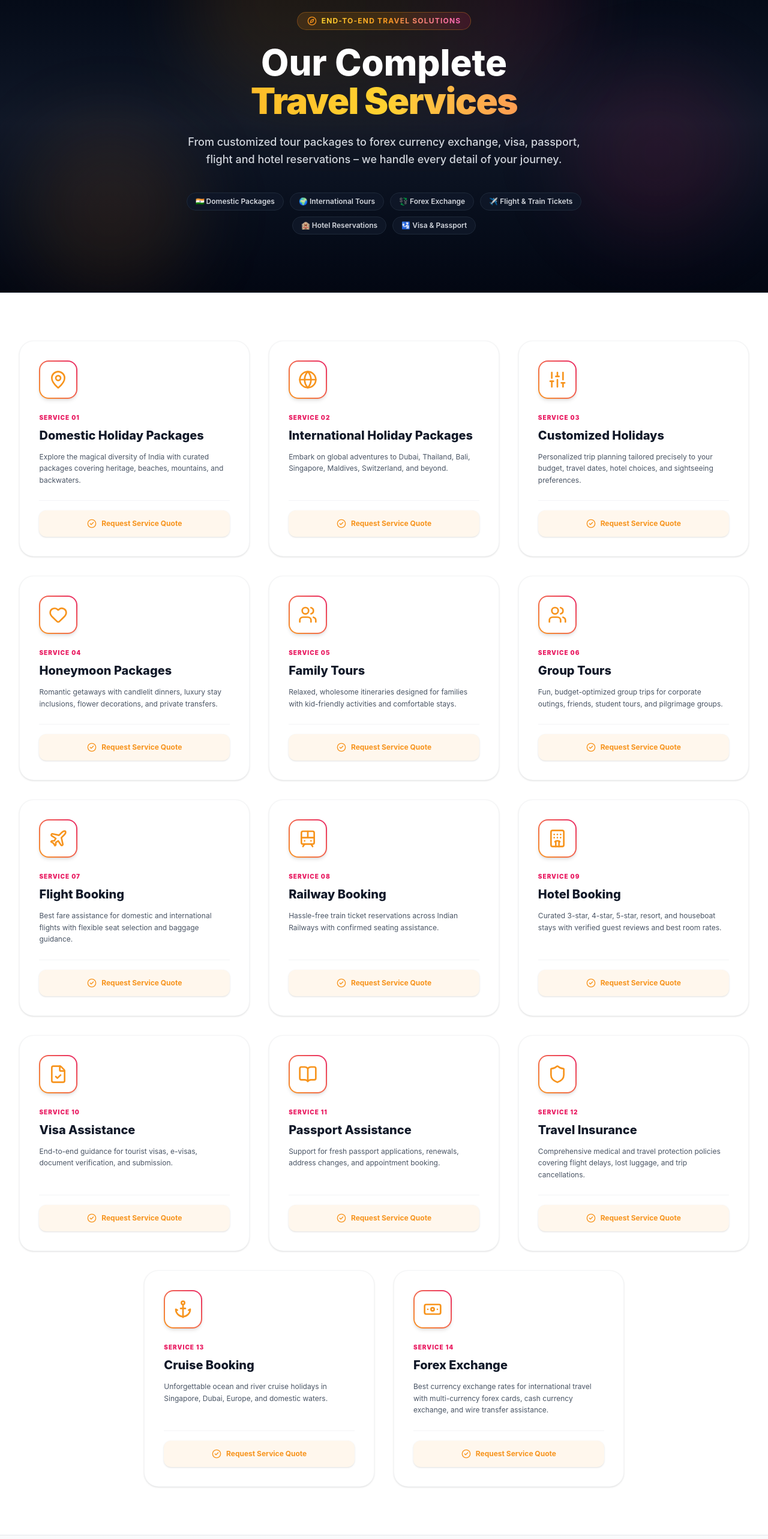
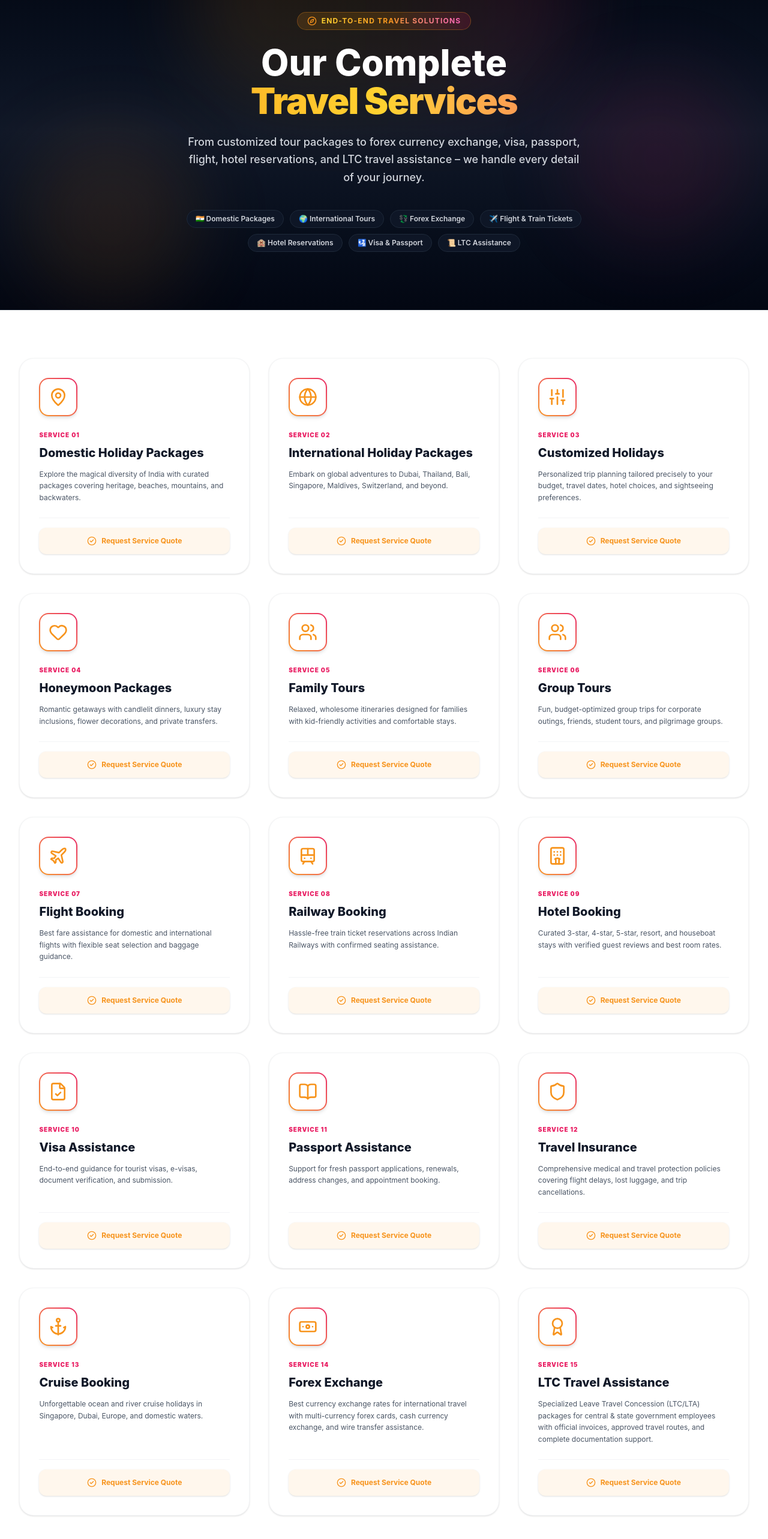
Before and after one commit to blazecodeprakhar/namkamal-holidays, a React (Vite) app: page /services in a window 1280 px wide. Shown: the part 182-2748 px from the top of the page at 60% size. Built offline with nearby package versions, Linux system fonts and the light colour scheme.

Commit message:
Add LTC Travel Assistance service card to complete Services 3-column grid alignment

```diff
--- a/src/data/companyData.ts
+++ b/src/data/companyData.ts
@@ -141,5 +141,11 @@ export const SERVICES_LIST: ServiceItem[] = [
     title: "Forex Exchange",
     description: "Best currency exchange rates for international travel with multi-currency forex cards, cash currency exchange, and wire transfer assistance.",
     iconName: "Banknote"
+  },
+  {
+    id: "ltc-assistance",
+    title: "LTC Travel Assistance",
+    description: "Specialized Leave Travel Concession (LTC/LTA) packages for central & state government employees with official invoices, approved travel routes, and complete documentation support.",
+    iconName: "Award"
   }
 ];
--- a/src/pages/ServicesPage.tsx
+++ b/src/pages/ServicesPage.tsx
@@ -1,6 +1,6 @@
 import React from 'react';
 import { motion } from 'framer-motion';
-import { MapPin, Globe, Sliders, Heart, Users, Plane, Train, Hotel, FileCheck, BookOpen, Shield, Anchor, Banknote, CheckCircle2, Compass, ArrowRight, Layers } from 'lucide-react';
+import { MapPin, Globe, Sliders, Heart, Users, Plane, Train, Hotel, FileCheck, BookOpen, Shield, Anchor, Banknote, Award, CheckCircle2, Compass, ArrowRight, Layers } from 'lucide-react';
 import { SEOHead } from '../components/SEOHead';
 import { SERVICES_LIST } from '../data/companyData';
 
@@ -12,8 +12,8 @@ export const ServicesPage: React.FC<ServicesPageProps> = ({ onOpenEnquiry }) =>
   return (
     <div className="overflow-hidden bg-gray-50/50">
       <SEOHead
-        title="Our Services | Namkamal Holidays™ - Domestic, International, Forex & Visa"
-        description="Explore complete travel services by Namkamal Holidays: Domestic & International tour packages, customized holidays, honeymoon getaways, flight, train, hotel booking, forex exchange, visa & passport assistance."
+        title="Our Services | Namkamal Holidays™ - Domestic, International, Forex, Visa & LTC"
+        description="Explore complete travel services by Namkamal Holidays: Domestic & International tour packages, customized holidays, honeymoon getaways, flight, train, hotel booking, forex exchange, visa & passport assistance, and LTC travel assistance."
       />
 
       {/* Header Banner - Premium Animated Hero Section */}
@@ -56,7 +56,7 @@ export const ServicesPage: React.FC<ServicesPageProps> = ({ onOpenEnquiry }) =>
             transition={{ duration: 0.6, delay: 0.2 }}
             className="text-base sm:text-lg text-gray-300 max-w-2xl mx-auto font-medium leading-relaxed"
           >
-            From customized tour packages to forex currency exchange, visa, passport, flight and hotel reservations – we handle every detail of your journey.
+            From customized tour packages to forex currency exchange, visa, passport, flight, hotel reservations, and LTC travel assistance – we handle every detail of your journey.
           </motion.p>
 
           {/* Quick Category Chips */}
@@ -72,7 +72,8 @@ export const ServicesPage: React.FC<ServicesPageProps> = ({ onOpenEnquiry }) =>
               "💱 Forex Exchange",
               "✈️ Flight & Train Tickets",
               "🏨 Hotel Reservations",
-              "🛂 Visa & Passport"
+              "🛂 Visa & Passport",
+              "📜 LTC Assistance"
             ].map((chip, idx) => (
               <span key={idx} className="px-3.5 py-1.5 rounded-full bg-gray-900/90 border border-gray-800 text-gray-300 text-xs font-semibold backdrop-blur-sm">
                 {chip}
@@ -115,6 +116,7 @@ export const ServicesPage: React.FC<ServicesPageProps> = ({ onOpenEnquiry }) =>
                       {idx === 11 && <Shield className="w-8 h-8" />}
                       {idx === 12 && <Anchor className="w-8 h-8" />}
                       {idx === 13 && <Banknote className="w-8 h-8" />}
+                      {idx === 14 && <Award className="w-8 h-8" />}
                     </div>
                   </div>
 
```
